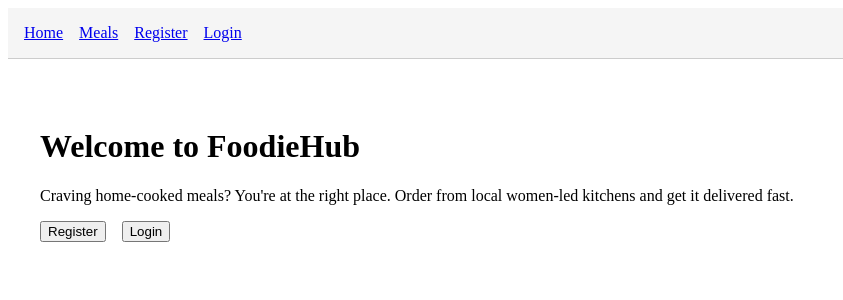
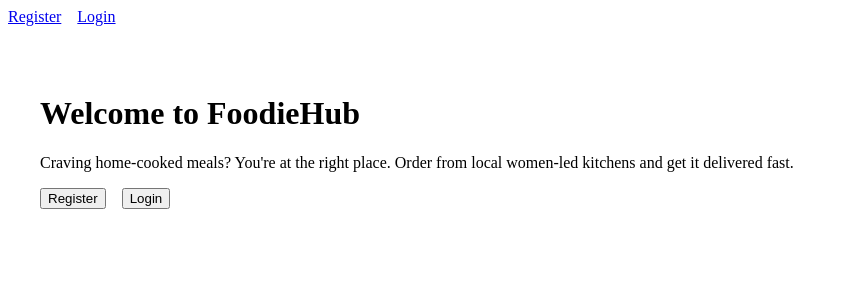
Before and after one commit to pbain63/food-delivery-app, a React (Vite) app in the folder client/: page / in a window 1280 px wide. Shown: the top 300 px of the page, without its empty margins (0-843 px from the left). Built offline with nearby package versions, Linux system fonts and the light colour scheme.

Commit message:
Update navbar

```diff
--- a/client/src/components/Navbar.jsx
+++ b/client/src/components/Navbar.jsx
@@ -1,38 +1,24 @@
 // client/src/components/Navbar.jsx
-import { Link, useLocation } from "react-router-dom";
+import { Link } from "react-router-dom";
 import { useAuth } from "../contexts/AuthContext";
 
-export default function Navbar() {
+function Navbar() {
   const { user, logout } = useAuth();
-  const location = useLocation();
-
-  // Don't show navbar on login/register page
-  const hideNavbarOn = ["/login", "/register"];
-  if (hideNavbarOn.includes(location.pathname)) return null;
 
   return (
-    <nav
-      style={{
-        display: "flex",
-        gap: "1rem",
-        padding: "1rem",
-        backgroundColor: "#f5f5f5",
-        marginBottom: "1rem",
-        borderBottom: "1px solid #ccc",
-      }}
-    >
-      <Link to="/">Home</Link>
-      <Link to="/meals">Meals</Link>
-
-      {!user ? (
+    <nav style={{ display: "flex", gap: "1rem", marginBottom: "1rem" }}>
+      {!user && (
         <>
           <Link to="/register">Register</Link>
           <Link to="/login">Login</Link>
         </>
-      ) : (
+      )}
+
+      {user && (
         <>
+          <Link to="/meals">Meals</Link>
           <span>
-            Logged in as: <strong>{user.name}</strong> ({user.role})
+            Logged in as: {user.name} ({user.role})
           </span>
           <button onClick={logout}>Logout</button>
         </>
@@ -40,3 +26,5 @@ export default function Navbar() {
     </nav>
   );
 }
+
+export default Navbar;
```
